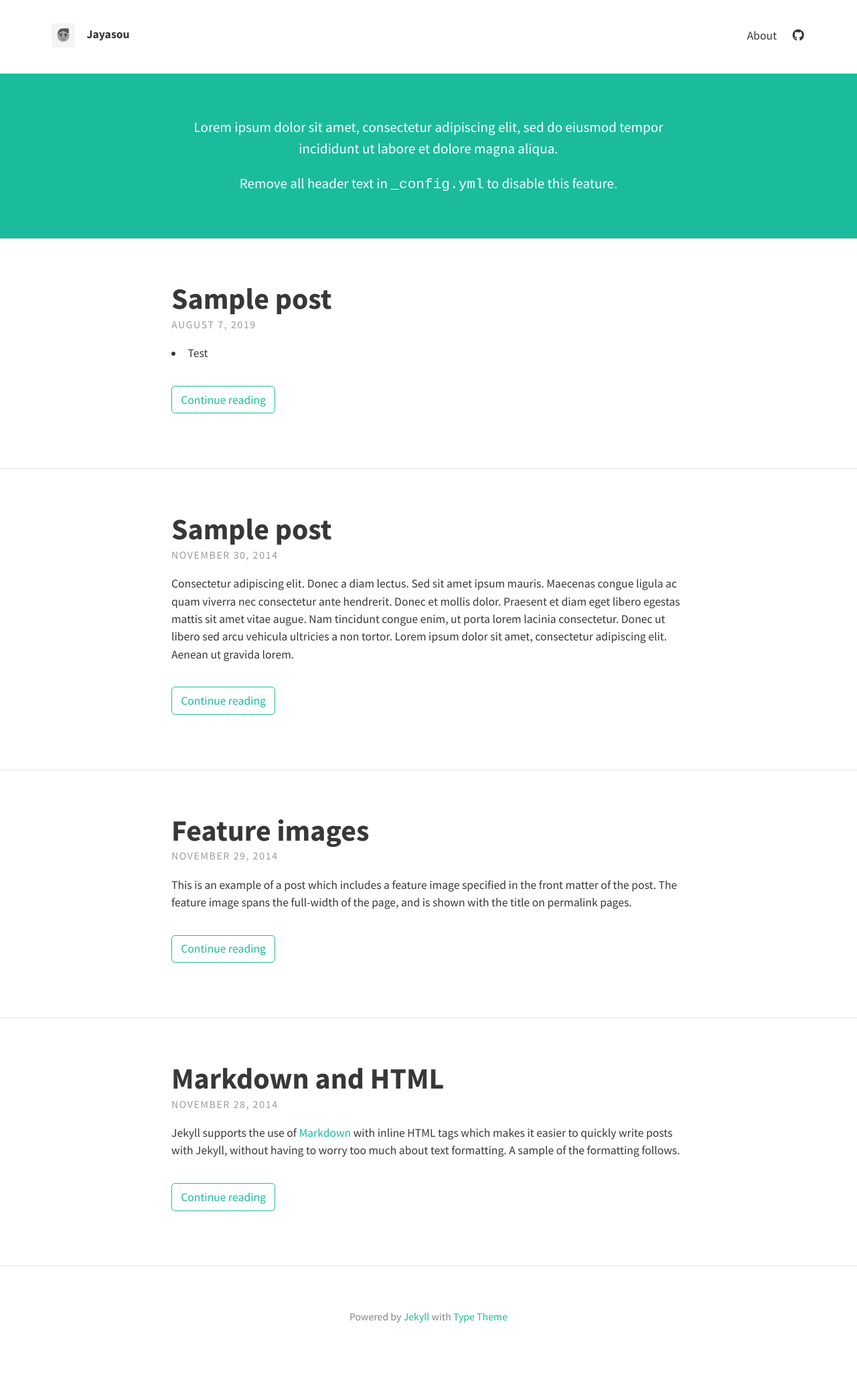
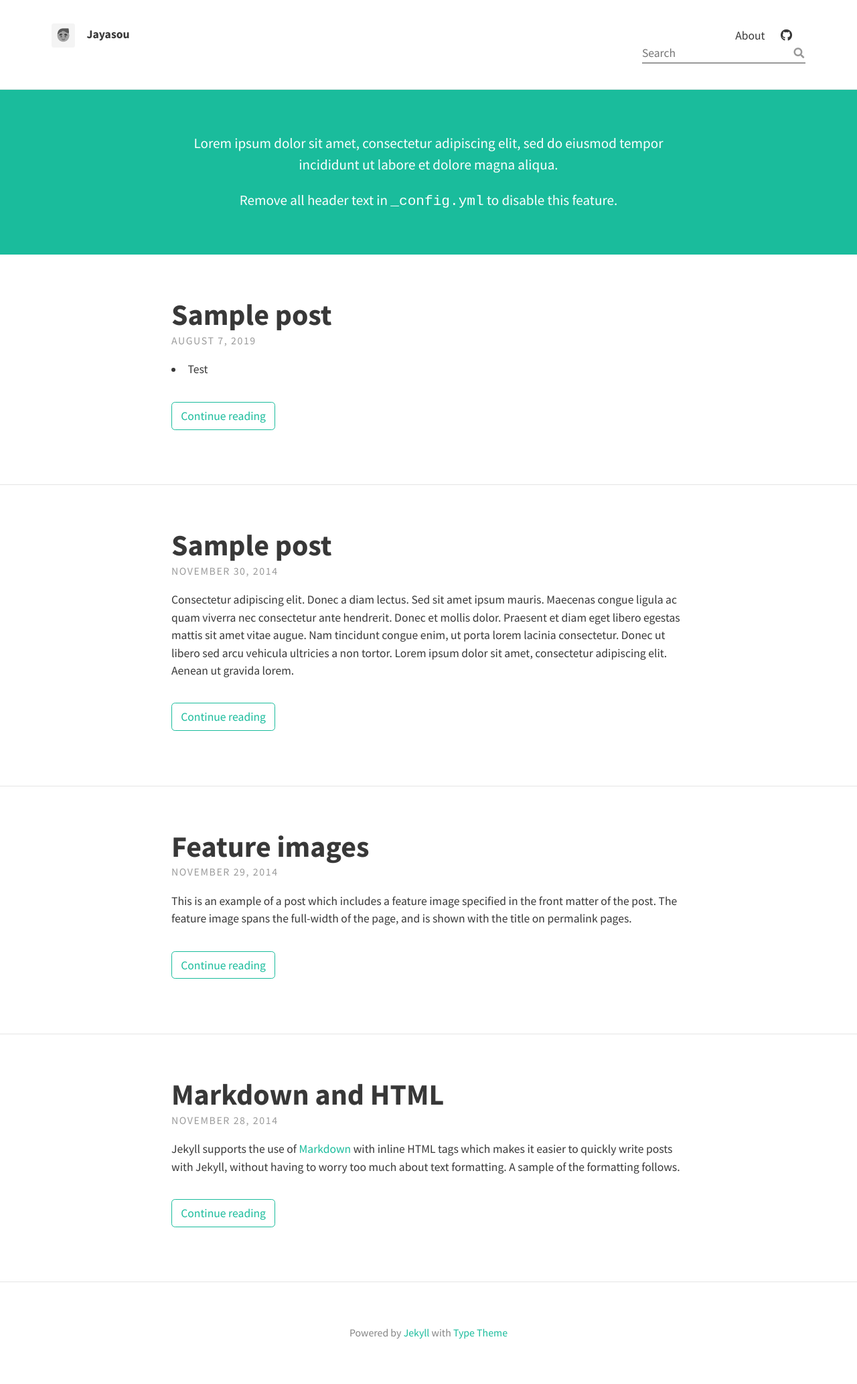
Before and after one commit to jayasou/jayasou.github.io, a Jekyll site: the page built from index.html, in a window 1280 px wide. Shown: the whole page at 67% size. Built offline with Jekyll 4.4.1, drawn with Linux system fonts in a browser that asks for light colours; nearby versions of some CDN libraries; the list of posts is cut into pages by our own code; before the commit the page ends 2042 px from its top, so only the background shows below that.

```diff
--- a/_config.yml
+++ b/_config.yml
@@ -46,9 +46,9 @@ theme_settings:
 
   # Scripts
   google_analytics: # Tracking ID, e.g. "UA-000000-01"
-  disqus_shortname:
+  disqus_shortname: jayasou
   katex: true # Enable if using math markup
-  search: false # Enable the search feature
+  search: true # Enable the search feature
 
   # Localization strings
   str_follow_on: "Follow on"
```
